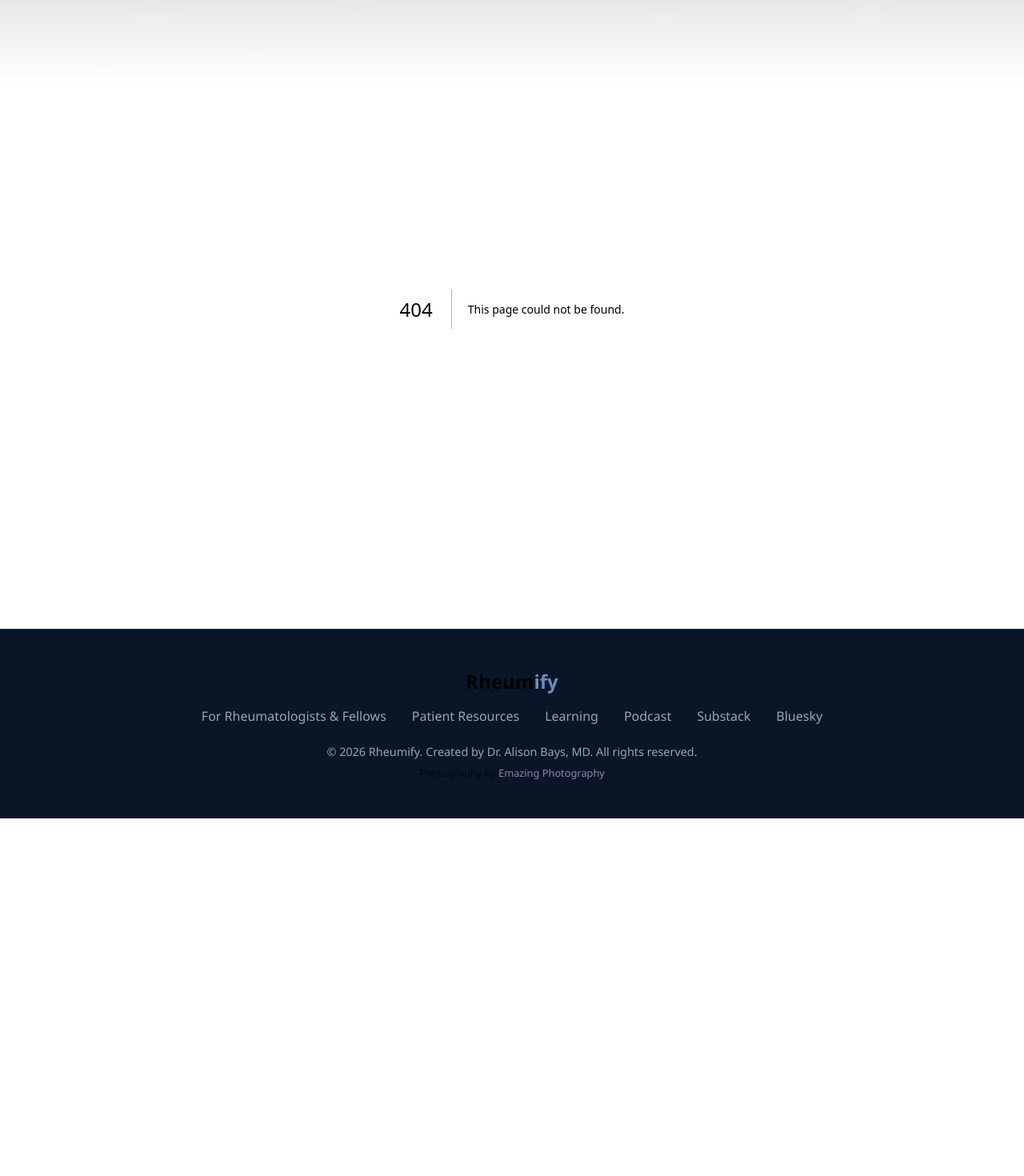
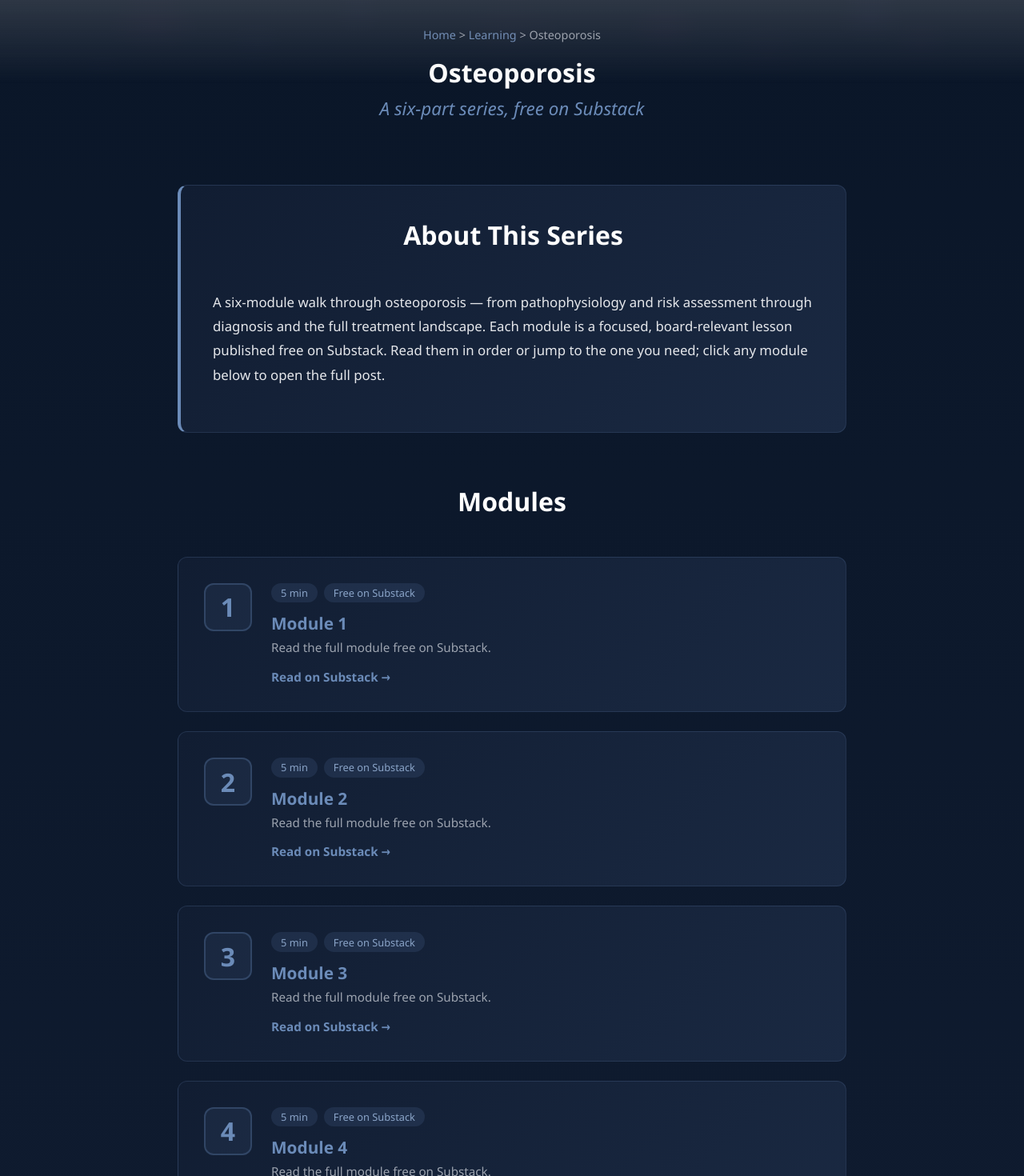
Before and after one commit to rheumify/rheumify-website, a Next.js app: page /learning/osteoporosis in a window 1280 px wide. Before the commit this address had no page. Shown: the part 80-1550 px from the top of the page at 80% size. Before the commit the page ends 1103 px from the top, so only its background shows below. Built offline with nearby package versions, Linux system fonts and the light colour scheme.

Commit message:
Add Osteoporosis learning topic page linking modules to Substack

```diff
--- /dev/null
+++ b/app/learning/osteoporosis/page.js
@@ -0,0 +1,112 @@
+export const metadata = {
+  title: 'Osteoporosis — Learning Modules',
+  description: 'A six-part osteoporosis series by Dr. Alison Bays, MD, MPH&TM. Each module is published free on Substack — diagnosis, risk assessment, and treatment for board prep and clinical practice.',
+};
+
+export default function OsteoporosisOverviewPage() {
+  return (
+    <main className="main">
+      <div className="learning-hero">
+        <p className="breadcrumb">
+          <a href="/">Home</a> &gt; <a href="/learning">Learning</a> &gt; Osteoporosis
+        </p>
+        <h1 className="page-title">Osteoporosis</h1>
+        <p className="learning-subtitle">A six-part series, free on Substack</p>
+      </div>
+
+      <section className="learning-topics">
+        <div className="analogy-setup-card">
+          <h2 className="section-title">About This Series</h2>
+          <p>
+            A six-module walk through osteoporosis &mdash; from pathophysiology and risk assessment
+            through diagnosis and the full treatment landscape. Each module is a focused,
+            board-relevant lesson published free on Substack. Read them in order or jump to the
+            one you need; click any module below to open the full post.
+          </p>
+        </div>
+      </section>
+
+      <section className="learning-topics">
+        <h2 className="section-title">Modules</h2>
+
+        <a href="https://rheumify.substack.com/p/osteoporosis-module-1?r=5swh49" target="_blank" rel="noopener noreferrer" className="module-overview-card">
+          <div className="module-overview-number">1</div>
+          <div className="module-overview-content">
+            <div className="topic-card-tags">
+              <span className="topic-tag">5 min</span>
+              <span className="topic-tag">Free on Substack</span>
+            </div>
+            <h3>Module 1</h3>
+            <p className="topic-card-description">Read the full module free on Substack.</p>
+            <span className="topic-card-cta">Read on Substack →</span>
+          </div>
+        </a>
+
+        <a href="https://rheumify.substack.com/p/osteoporosis-module-ii?r=5swh49" target="_blank" rel="noopener noreferrer" className="module-overview-card">
+          <div className="module-overview-number">2</div>
+          <div className="module-overview-content">
+            <div className="topic-card-tags">
+              <span className="topic-tag">5 min</span>
+              <span className="topic-tag">Free on Substack</span>
+            </div>
+            <h3>Module 2</h3>
+            <p className="topic-card-description">Read the full module free on Substack.</p>
+            <span className="topic-card-cta">Read on Substack →</span>
+          </div>
+        </a>
+
+        <a href="https://rheumify.substack.com/p/osteoporosis-module-iii?r=5swh49" target="_blank" rel="noopener noreferrer" className="module-overview-card">
+          <div className="module-overview-number">3</div>
+          <div className="module-overview-content">
+            <div className="topic-card-tags">
+              <span className="topic-tag">5 min</span>
+              <span className="topic-tag">Free on Substack</span>
+            </div>
+            <h3>Module 3</h3>
+            <p className="topic-card-description">Read the full module free on Substack.</p>
+            <span className="topic-card-cta">Read on Substack →</span>
+          </div>
+        </a>
+
+        <a href="https://rheumify.substack.com/p/osteoporosis-module-iv?r=5swh49" target="_blank" rel="noopener noreferrer" className="module-overview-card">
+          <div className="module-overview-number">4</div>
+          <div className="module-overview-content">
+            <div className="topic-card-tags">
+              <span className="topic-tag">5 min</span>
+              <span className="topic-tag">Free on Substack</span>
+            </div>
+            <h3>Module 4</h3>
+            <p className="topic-card-description">Read the full module free on Substack.</p>
+            <span className="topic-card-cta">Read on Substack →</span>
+          </div>
+        </a>
+
+        <a href="https://rheumify.substack.com/p/osteoporosis-module-v?r=5swh49" target="_blank" rel="noopener noreferrer" className="module-overview-card">
+          <div className="module-overview-number">5</div>
+          <div className="module-overview-content">
+            <div className="topic-card-tags">
+              <span className="topic-tag">5 min</span>
+              <span className="topic-tag">Free on Substack</span>
+            </div>
+            <h3>Module 5</h3>
+            <p className="topic-card-description">Read the full module free on Substack.</p>
+            <span className="topic-card-cta">Read on Substack →</span>
+          </div>
+        </a>
+
+        <a href="https://rheumify.substack.com/p/osteoporosis-module-vi?r=5swh49" target="_blank" rel="noopener noreferrer" className="module-overview-card">
+          <div className="module-overview-number">6</div>
+          <div className="module-overview-content">
+            <div className="topic-card-tags">
+              <span className="topic-tag">5 min</span>
+              <span className="topic-tag">Free on Substack</span>
+            </div>
+            <h3>Module 6</h3>
+            <p className="topic-card-description">Read the full module free on Substack.</p>
+            <span className="topic-card-cta">Read on Substack →</span>
+          </div>
+        </a>
+      </section>
+    </main>
+  );
+}
```
